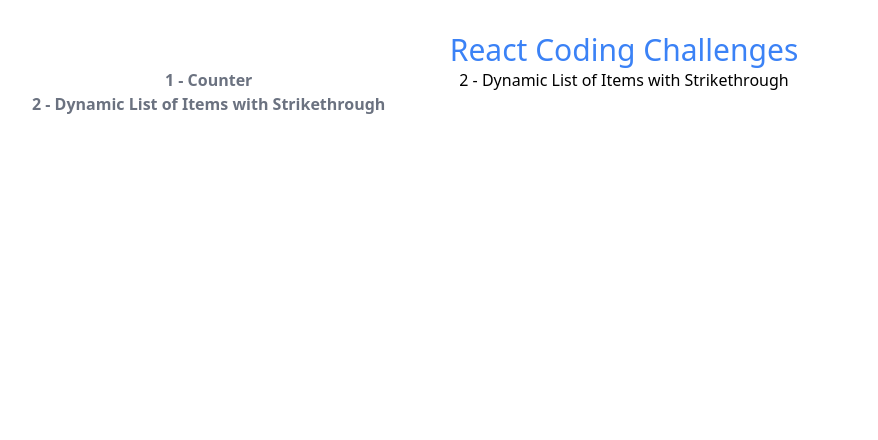
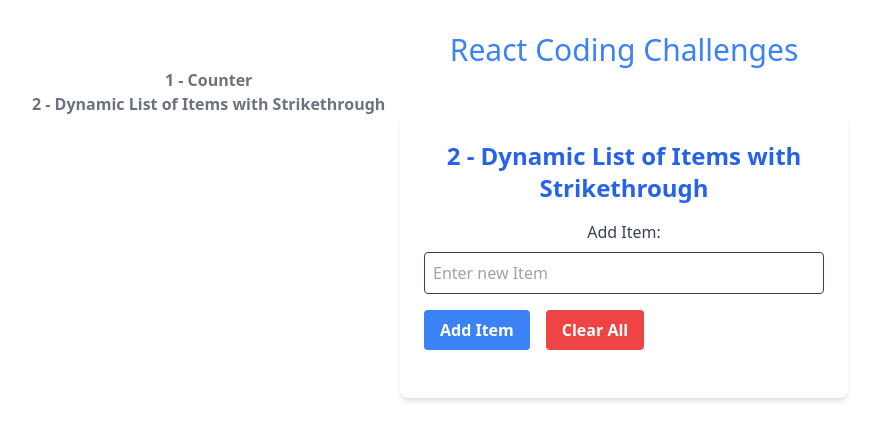
Before and after one commit to ReddyDivya/rd-react-coding-challenges, a React (Vite) app: page /dynamic-list in a window 1280 px wide. Shown: the top 440 px of the page, without its empty margins (16-894 px from the left). Built offline with nearby package versions, Linux system fonts and the light colour scheme.

Commit message:
Update DynamicList.jsx

```diff
--- a/src/components/DynamicList.jsx
+++ b/src/components/DynamicList.jsx
@@ -1,8 +1,53 @@
+import {useState} from "react";
+
 const DynamicList = () => {
+    const [items, setItems] = useState([]);//array
+    const [newText, setNewText] = useState('');
+
+    //adding items
+    const handleAddItems = () => {
+        if(newText)
+        {
+            setItems([...items, {text : newText, isCompleted: false}]);//adding item to items array
+            setNewText('');
+        }
+    }//handleAddItems
+
+    const handleCompletedItem = (index) => {
+        const updatedItems = [...items];
+        updatedItems[index].isCompleted = !updatedItems[index].isCompleted;
+        setItems(updatedItems);
+    }//handleCompletedItem
+
+    //clear items
+    const handleClearAll = () => {
+        setItems([]);
+    }//handleClearItems
+
     return (
-        <div>
-            <h2>2 - Dynamic List of Items with Strikethrough
+        <div className="max-w-md mx-auto p-6 bg-white shadow-md rounded-lg mt-12">
+            <h2 className="text-2xl font-semibold text-blue-600 mb-4">2 - Dynamic List of Items with Strikethrough
             </h2>
+
+            <div className="mb-4">
+                <label className="block text-gray-700">Add Item: </label>
+                <input className="border border-gray-700 p-2 rounded w-full mt-2"
+                type="text" placeholder="Enter new Item" value={newText} onChange={(e) => setNewText(e.target.value)}/>
+            </div>
+
+            <div className="flex space-x-4 mb-6">
+                <button className="bg-blue-500 py-2 px-4 text-white font-semibold rounded hover:bg-blue-600" onClick={handleAddItems}>Add Item</button>
+
+                <button className="bg-red-500 py-2 px-4 text-white font-semibold rounded hover:bg-red-600" onClick={handleClearAll}>Clear All</button>
+            </div>
+
+            <ul className="list-disc list-inside">
+                {
+                    items.map((item, index) => (
+                        <li key={index} onClick={() => handleCompletedItem(index)} className={`cursor-pointer ${item.isCompleted ? "line-through text-gray-500": "text-gray-800"}`}>{item.text}</li>
+                    ))
+                }
+            </ul>
         </div>
     );
 }
```
